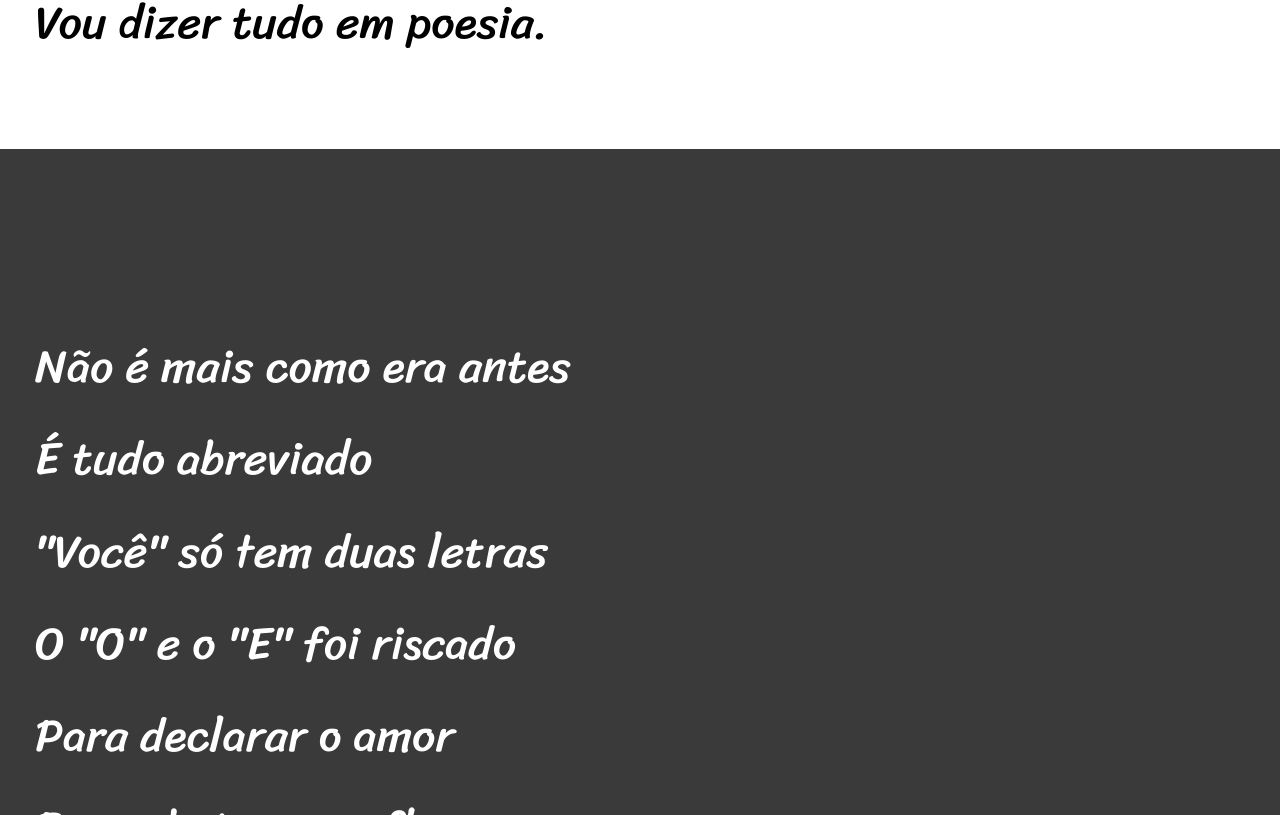
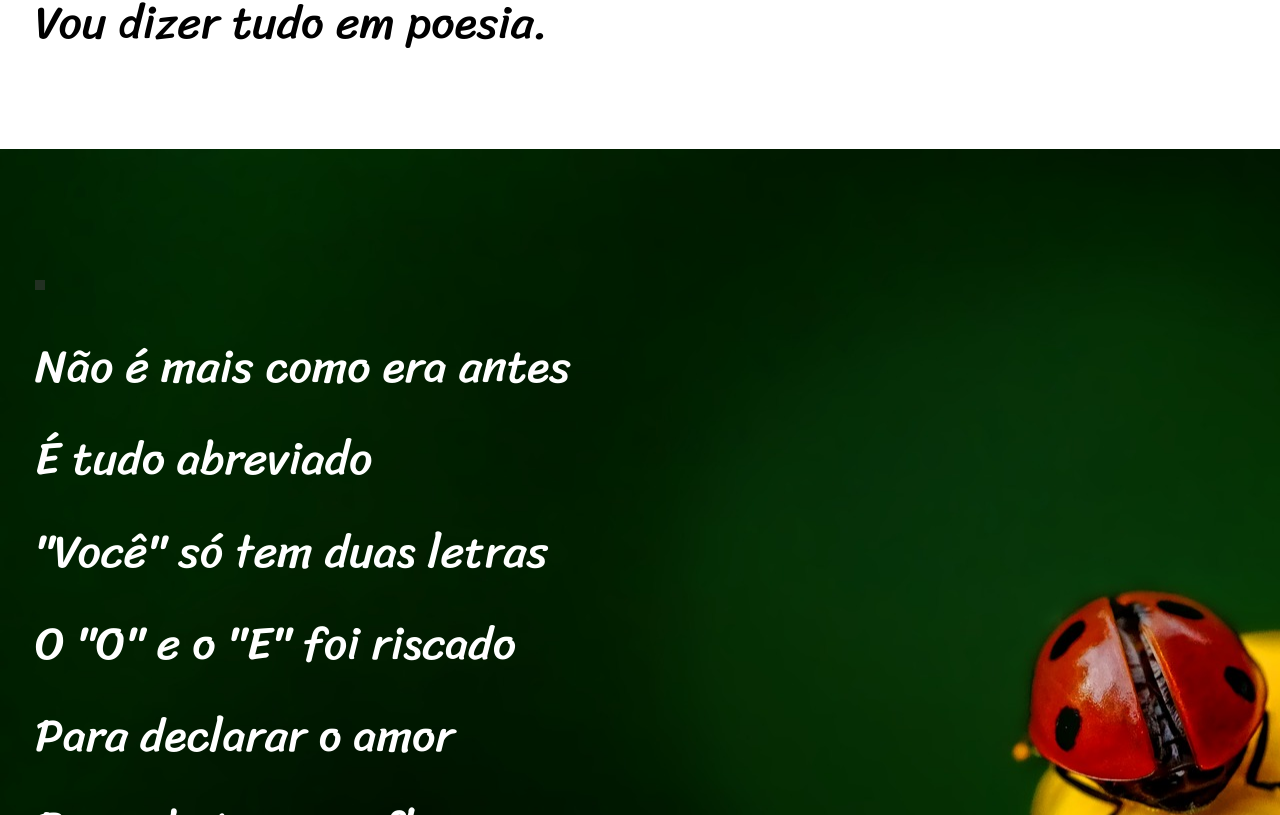
Before and after one commit to Nicolas-Abadia/html-css, a plain HTML site: page desafios/d012/index.html in a window 1280 px wide. Shown: the part 845-1660 px from the top of the page. Drawn offline with Linux system fonts and the light colour scheme.

Commit message:
Alterações de Estilo

```diff
--- a/desafios/d012/estilo/style.css
+++ b/desafios/d012/estilo/style.css
@@ -74,7 +74,15 @@ section.imagem {
 section.imagem > p {
     display: inline-block;
     padding: 5px;
-    background-color:  rgb(58, 58, 58);
+    background-color:  rgba(58, 58, 58, 0.589);
+}
+
+section#img01 {
+    background-image: url('../imagens/background001.jpg');
+}
+
+section#img02 {
+    background-image: url('../imagens/background002.jpg');
 }
 
 footer {
--- a/desafios/d012/index.html
+++ b/desafios/d012/index.html
@@ -30,7 +30,7 @@
 
 
 
-    <section class="imagem">
+    <section class="imagem" id="img01">
         <p>
             <pre>
                 Não é mais como era antes
@@ -74,7 +74,7 @@
 
 
 
-    <section class="imagem">
+    <section class="imagem" id="img02">
         <p>
             <pre>
                 Tenho saudade das cartas
```
